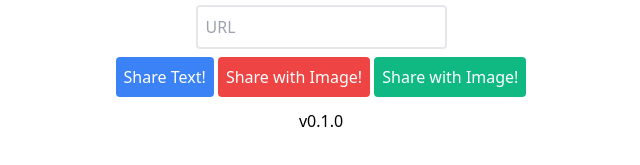
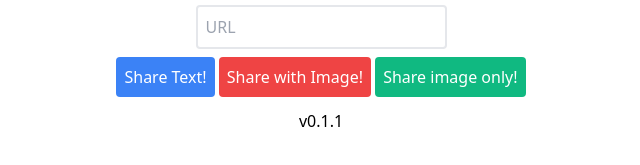
Before and after one commit to fyfirman/explore-web-share, a plain HTML site: page index.html in a window 1280 px wide. Shown: the part 143-308 px from the top of the page, 319-959 px from the left. Drawn offline with nearby package versions, Linux system fonts and the light colour scheme.

Commit message:
fix: copy

```diff
--- a/index.html
+++ b/index.html
@@ -20,13 +20,13 @@
       <div>
         <button id="share-text-btn" class="bg-blue-500 text-white p-2 rounded">Share Text!</button>
         <button id="share-image-btn" class="bg-red-500 text-white p-2 rounded">Share with Image!</button>
-        <button id="share-image-btn-2" class="bg-green-500 text-white p-2 rounded">Share with Image!</button>
+        <button id="share-image-btn-2" class="bg-green-500 text-white p-2 rounded">Share image only!</button>
       </div>
       <p class="result"></p>
     </div>
   </main>
   <footer class="flex justify-center flex-col items-center">
-    v0.1.0
+    v0.1.1
   </footer>
 </body>
 
```
